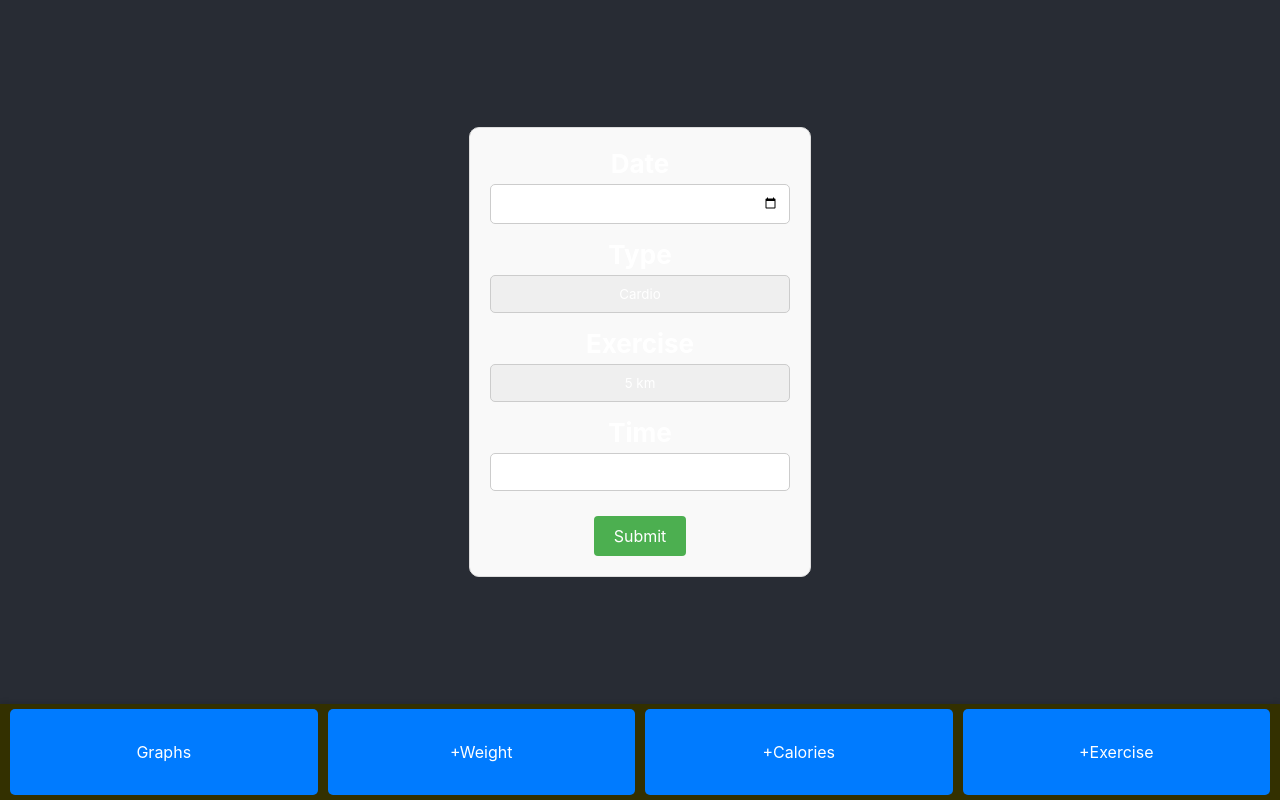
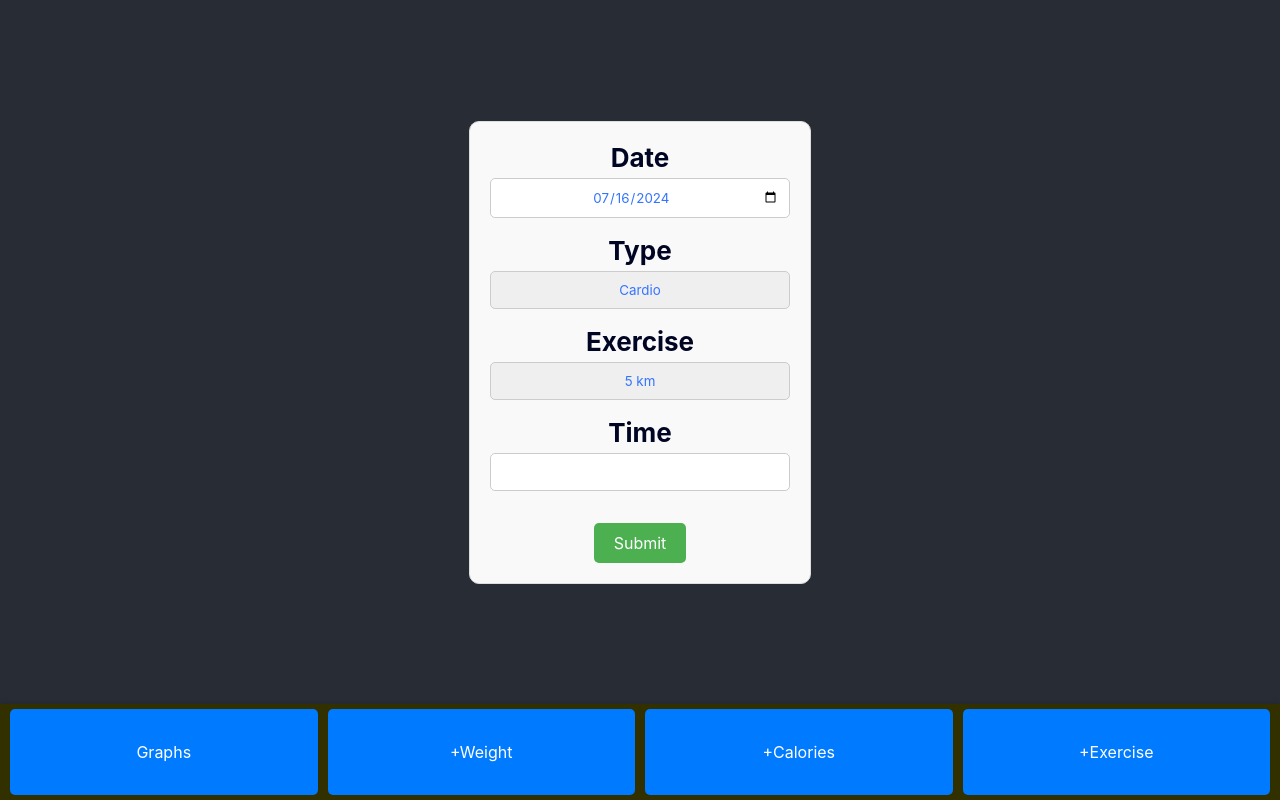
Before and after one commit to Kaltzisp/healthpoint, a React (Create React App) app: page /add-exercise in a window 1280 px wide. Built offline with nearby package versions, Linux system fonts and the light colour scheme.

Commit message:
refactored AddExercise.tsx

```diff
--- a/src/Components/AddExercise/AddExercise.css
+++ b/src/Components/AddExercise/AddExercise.css
@@ -3,17 +3,16 @@ form {
     border: 1px solid #ddd;
     border-radius: 10px;
     background-color: #f9f9f9;
-    color: black;
 }
 
 label {
     display: block;
-    margin-bottom: 15px;
+    margin-bottom: 17px;
     font-weight: bold;
-    width: 100%;
+    color: rgb(0, 5, 36);
 }
 
-input[type="date"], input[type="decimal"], select {
+input, select, option {
     margin-top: 5px;
     width: 100%;
     padding: 10px;
@@ -21,26 +20,20 @@ input[type="date"], input[type="decimal"], select {
     border-radius: 5px;
     appearance: none;
     -webkit-appearance: none;
-}
-
-select {
-    appearance: none; /* Remove default arrow */
+    color:rgb(52, 116, 255);
 }
 
 button {
+    margin-top: 15px;
+    padding: 10px 20px;
+    border: none;
+    border-radius: 5px;
     background-color: #4CAF50;
     color: white;
-    border: none;
-    padding: 10px 20px;
-    text-align: center;
-    text-decoration: none;
-    display: inline-block;
     font-size: 16px;
-    margin-top: 10px;
-    border-radius: 4px;
     cursor: pointer;
 }
 
 button:hover {
-    background-color: #45a049;
+    background-color: #225025;
 }
--- a/src/Components/AddExercise/AddExercise.tsx
+++ b/src/Components/AddExercise/AddExercise.tsx
@@ -2,32 +2,34 @@ import "./AddExercise.css";
 import React, { useState } from "react";
 
 function AddExercise(): React.JSX.Element {
-    const [date, setDate] = useState(new Date().toISOString().split("T")[0]);
-    const [exerciseType, setExerciseType] = useState("cardio");
-    const [exercise, setExercise] = useState("5km");
-    const [time, setTime] = useState("");
+    const [exerciseData, setExerciseData] = useState({
+        date: new Date().toISOString().split("T")[0],
+        type: "cardio",
+        exercise: "5km",
+        time: ""
+    });
 
+    function updateExercise(event: React.ChangeEvent<HTMLInputElement | HTMLSelectElement>): void {
+        const { name, value } = event.target;
+        setExerciseData({ ...exerciseData, [name]: value });
+    }
 
-    function handleSubmit(event: React.FormEvent<HTMLFormElement>): void {
+    function saveExercise(event: React.FormEvent<HTMLFormElement>): void {
         event.preventDefault();
-        localStorage.setItem(`${date}:${exerciseType}:${exercise}`, time);
-        console.log(`${date}:${exerciseType}:${exercise}`, time);
+        const { date, type, exercise, time } = exerciseData;
+        localStorage.setItem(`${date}:${type}:${exercise}`, time);
+        console.log(`${date}:${type}:${exercise}`, time);
     }
 
     return (
-        <form onSubmit={handleSubmit}>
+        <form onSubmit={saveExercise}>
             <label>
                 {"Date"}
-                <input onChange={(e): void => setDate(e.target.value)} type="date" value={date} />
+                <input defaultValue={exerciseData.date} name="date" onChange={updateExercise} type="date" />
             </label>
             <label>
                 {"Type"}
-                <select defaultValue={exerciseType} onChange={(e): void => {
-                    setExerciseType(e.target.value);
-                    if (e.target.value !== "cardio") {
-                        setExercise("");
-                    }
-                }}>
+                <select defaultValue={exerciseData.type} name="type" onChange={updateExercise}>
                     <option value="cardio">{"Cardio"}</option>
                     <option value="strength">{"Strength"}</option>
                     <option value="flexibility">{"Flexibility"}</option>
@@ -35,15 +37,15 @@ function AddExercise(): React.JSX.Element {
             </label>
             <label>
                 {"Exercise"}
-                <select defaultValue={exercise} onChange={(e): void => setExercise(e.target.value)}>
-                    { exerciseType === "cardio" && <option value="1km">{"1 km"}</option>}
-                    { exerciseType === "cardio" && <option value="5km">{"5 km"}</option>}
-                    { exerciseType === "cardio" && <option value="10km">{"10 km"}</option>}
+                <select defaultValue={exerciseData.exercise} name="exercise" onChange={updateExercise}>
+                    { exerciseData.type === "cardio" && <option value="1km">{"1 km"}</option>}
+                    { exerciseData.type === "cardio" && <option value="5km">{"5 km"}</option>}
+                    { exerciseData.type === "cardio" && <option value="10km">{"10 km"}</option>}
                 </select>
             </label>
             <label>
                 {"Time"}
-                <input defaultValue={time} inputMode="decimal" onChange={(e): void => setTime(e.target.value)} type="decimal" />
+                <input defaultValue={exerciseData.time} inputMode="decimal" name="time" onChange={updateExercise} type="decimal" />
             </label>
             <button type="submit">{"Submit"}</button>
         </form>
```
